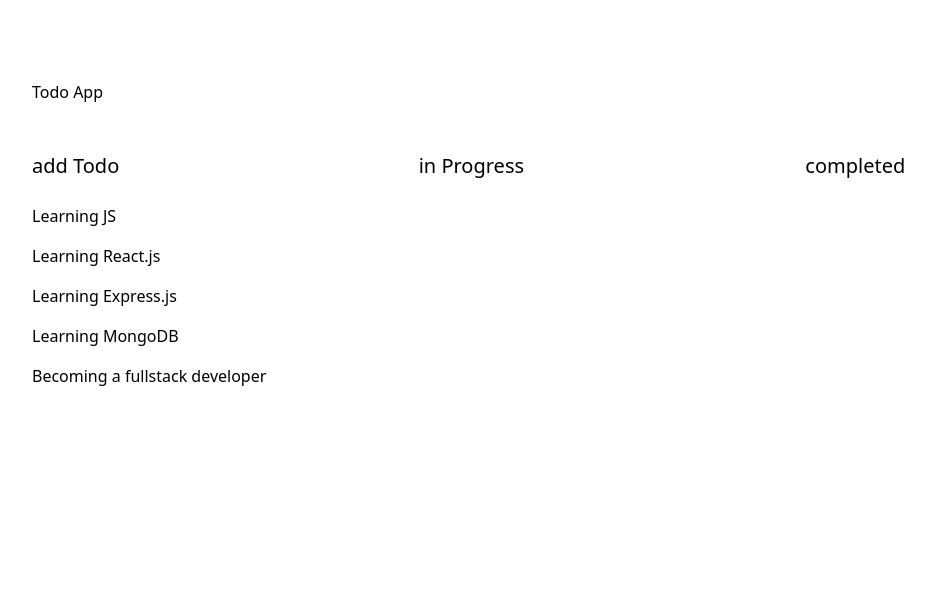
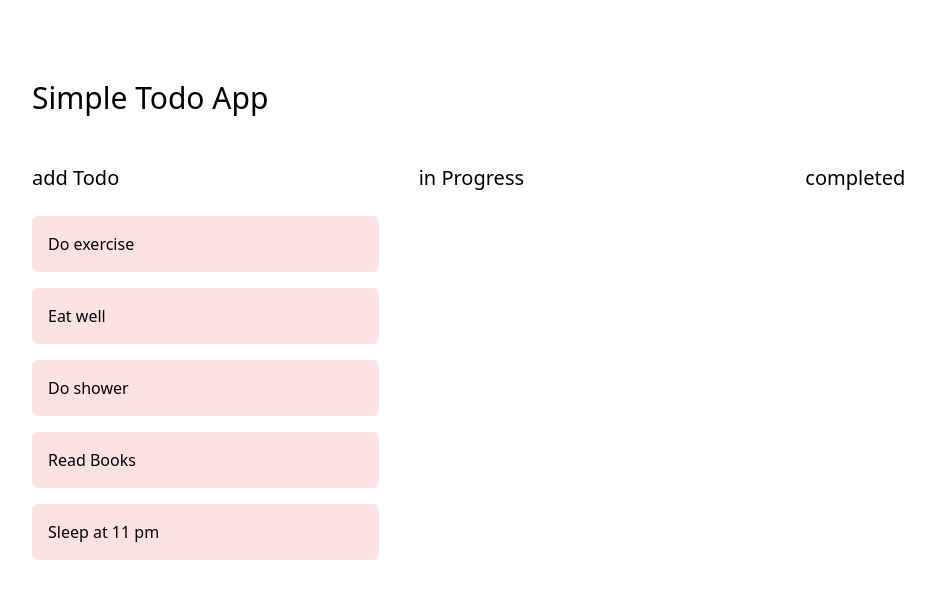
Before and after one commit to PramisGrg/todo-app-drag-and-drop, a React (Vite) app: page / in a window 1280 px wide. Shown: the top 598 px of the page, without its empty margins (48-983 px from the left). Built offline with nearby package versions, Linux system fonts and the light colour scheme.

Commit message:
feat: drag and drop functionality completed

```diff
--- a/src/App.tsx
+++ b/src/App.tsx
@@ -4,7 +4,7 @@ function App() {
   return (
     <>
       <div className="p-20 space-y-6">
-        <h1>Todo App</h1>
+        <h1 className="text-3xl">Simple Todo App</h1>
         <div>
           <TodoContainer />
         </div>
--- a/src/components/todo-container.tsx
+++ b/src/components/todo-container.tsx
@@ -13,11 +13,11 @@ const TodoContainer: React.FC = () => {
   const list = ["add Todo", "in Progress", "completed"];
 
   const todotasks: Task[] = [
-    { id: 1, name: "Learning JS", type: "add Todo" },
-    { id: 2, name: "Learning React.js", type: "add Todo" },
-    { id: 3, name: "Learning Express.js", type: "add Todo" },
-    { id: 4, name: "Learning MongoDB", type: "add Todo" },
-    { id: 5, name: "Becoming a fullstack developer", type: "add Todo" },
+    { id: 1, name: "Do exercise", type: "add Todo" },
+    { id: 2, name: "Eat well", type: "add Todo" },
+    { id: 3, name: "Do shower", type: "add Todo" },
+    { id: 4, name: "Read Books", type: "add Todo" },
+    { id: 5, name: "Sleep at 11 pm", type: "add Todo" },
   ];
 
   const [tasks, setTasks] = useState<Task[]>([...todotasks]);
@@ -38,9 +38,23 @@ const TodoContainer: React.FC = () => {
       );
     }
   };
+  console.log(tasks);
 
-  const getTasks = (type: string) => tasks.filter((item) => item.type === type);
+  const getTasks = (type: string): Task[] => {
+    return tasks.filter((item) => item.type === type);
+  };
 
+  console.log(getTasks);
+
+  const getTaskColor = (type: string) => {
+    if (type === "add Todo") {
+      return "bg-red-100";
+    } else if (type === "in Progress") {
+      return "bg-blue-100";
+    } else {
+      return "bg-green-100";
+    }
+  };
   return (
     <DndContext onDragEnd={onDragEnd}>
       <div className="grid grid-cols-3 gap-10">
@@ -50,7 +64,9 @@ const TodoContainer: React.FC = () => {
             <div className="space-y-4">
               {getTasks(item).map((task) => (
                 <Draggable id={task.id} key={task.id}>
-                  {task.name}
+                  <div className={`p-4 rounded-md ${getTaskColor(task.type)}`}>
+                    {task.name}
+                  </div>
                 </Draggable>
               ))}
             </div>
```
